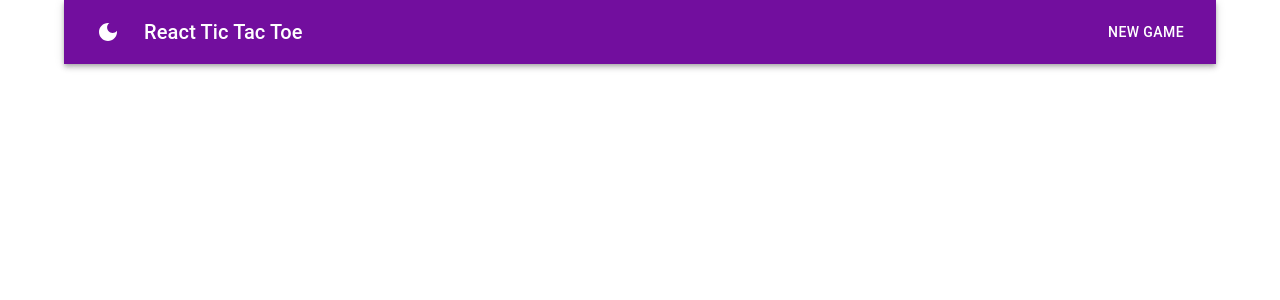
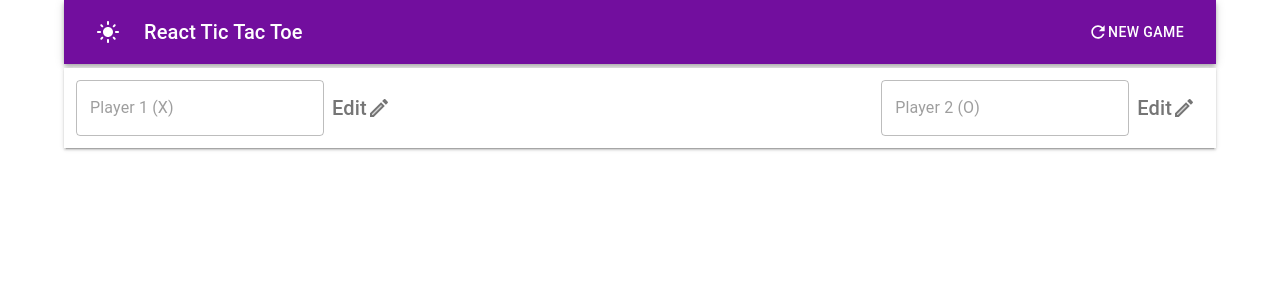
Before and after one commit to GianlucaGirardi/React_Tic_Tac_Toe, a React (Create React App) app: page / in a window 1280 px wide. Shown: the top 300 px of the page. Built offline with nearby package versions, Linux system fonts and the light colour scheme.

Commit message:
feature/PlayerBar

```diff
--- a/src/App.js
+++ b/src/App.js
@@ -1,9 +1,9 @@
 import { Container } from "@mui/material";
 import { Header } from "./components/Header/Header";
+import { Body } from "./components/Body/Body";
 import { ThemeProvider } from "@emotion/react";
 import { appTheme } from './appUtils';
 import { useState, createContext } from 'react';
-import './constants';
 import { DEFAULT_THEME } from "./constants";
 
 export const ThemeContext = createContext();
@@ -11,15 +11,15 @@ export const ThemeContext = createContext();
 function App() {
   const [theme, setTheme] = useState(DEFAULT_THEME);
 
-
   return (
     <ThemeContext.Provider value={{theme, setTheme}}>
-    <ThemeProvider theme={appTheme}>
-      <Container maxWidth="lg">
-          <Header />
+      <ThemeProvider theme={appTheme}>
+        <Container maxWidth="lg">
+            <Header />
+            <Body />
 
-      </Container>
-    </ ThemeProvider>
+        </Container>
+      </ ThemeProvider>
     </ThemeContext.Provider>
   );
 }
--- /dev/null
+++ b/src/components/Body/Body.jsx
@@ -0,0 +1,15 @@
+import { Grid, Paper } from "@mui/material";
+import { PlayerBar } from "./PlayerBar/PlayerBar";
+import './body.css';
+
+export const Body = () => {
+    return (
+        <Grid rowSpacing={1} >
+            <Paper className="body"
+                elevation={2}
+                square  >
+                <PlayerBar />
+            </Paper>
+        </Grid>
+    );
+}
--- /dev/null
+++ b/src/components/Body/PlayerBar/PlayerBar.jsx
@@ -0,0 +1,17 @@
+import { Grid } from "@mui/material";
+import { useState } from "react";
+import '../../../constants';
+import { PlayerInput } from './PlayerInput/PlayerInput';
+import './playerBar.css';
+
+export const PlayerBar = () => {
+    const [buttonLeftMode, setButtonLeftMode] = useState('Edit');
+    const [buttonRightMode, setButtonRightMode] = useState('Edit');
+
+    return (
+        <Grid className="player-bar-container" >
+            <PlayerInput buttonMode={buttonLeftMode} setButtonMode={setButtonLeftMode} player='Player 1 (X)' />
+            <PlayerInput buttonMode={buttonRightMode} setButtonMode={setButtonRightMode} player='Player 2 (O)' />
+        </Grid>
+    );
+}
--- /dev/null
+++ b/src/components/Body/PlayerBar/PlayerInput/PlayerInput.jsx
@@ -0,0 +1,44 @@
+import { Grid, IconButton, TextField, Typography } from "@mui/material";
+import { useContext } from "react";
+import { ThemeContext } from "../../../../App";
+import EditTwoToneIcon from '@mui/icons-material/EditTwoTone';
+import SaveTwoToneIcon from '@mui/icons-material/SaveTwoTone';
+import '../playerBar.css';
+
+export const PlayerInput = ({ buttonMode, setButtonMode, player }) => {
+    const { theme } = useContext(ThemeContext);
+    const toggleButtonText = (button) => {
+        return button === 'Edit' ? 'Save' : 'Edit';
+    }
+
+    return (
+        <Grid >
+            <TextField id="outlined-basic" label={player} variant="outlined"
+                disabled={buttonMode === 'Edit' ? true : false}
+                sx={{
+                    '& .MuiInputLabel-root.Mui-focused': {
+                        color: `violet.${theme}`,
+                    },
+                    '& .MuiOutlinedInput-root': {
+                        '& fieldset': {
+                            borderColor: `violet.${theme}`,
+                        },
+                        '&:hover fieldset': {
+                            borderColor: `violet.${theme}`,
+                        },
+                        '&.Mui-focused fieldset': {
+                            borderColor: `violet.${theme}`,
+                        },
+                    },
+                    "& .MuiInputBase-input.Mui-disabled": {
+                        WebkitTextFillColor: "#000000"
+                    },
+                }} />
+            <IconButton className='player-edit-button'
+                disableRipple onClick={() => setButtonMode(() => toggleButtonText(buttonMode))}>
+                <Typography variant="h6" >{buttonMode}</Typography >
+                {buttonMode === 'Edit' ? <EditTwoToneIcon fontSize="lg" /> : <SaveTwoToneIcon fontSize="lg" />}
+            </IconButton>
+        </Grid>
+    );
+}
--- /dev/null
+++ b/src/components/Body/PlayerBar/playerBar.css
@@ -0,0 +1,9 @@
+.player-bar-container {
+    padding: 0.75rem;
+    justify-content: space-between;
+    display: flex;
+}
+
+.player-edit-button {
+    padding-top: 0.75rem !important;
+}
--- /dev/null
+++ b/src/components/Body/body.css
@@ -0,0 +1,3 @@
+.body{
+    margin-top: 0.25rem;
+}
--- a/src/components/Header/Header.jsx
+++ b/src/components/Header/Header.jsx
@@ -5,6 +5,7 @@ import Toolbar from '@mui/material/Toolbar';
 import Typography from '@mui/material/Typography';
 import Button from '@mui/material/Button';
 import IconButton from '@mui/material/IconButton';
+import RefreshIcon from '@mui/icons-material/Refresh';
 import { useContext } from 'react';
 import { ThemeContext } from '../../App';
 import DarkModeIcon from '@mui/icons-material/DarkMode';
@@ -26,12 +27,15 @@ export const Header = () => {
                         sx={{ mr: 2 }}
                         onClick={toggleTheme}
                     >
-                        {theme === DEFAULT_THEME ? < DarkModeIcon /> : <LightModeIcon />}
+                        {theme === DEFAULT_THEME ? <LightModeIcon /> : < DarkModeIcon />}
                     </IconButton>
                     <Typography variant="h6" component="div" sx={{ flexGrow: 1 }}>
                         React Tic Tac Toe
                     </Typography>
-                    <Button color="inherit">New Game</Button>
+                    <Button color="inherit">
+                        <RefreshIcon fontSize='small' />
+                        New Game
+                    </Button>
                 </Toolbar>
             </AppBar>
         </Box>
```
